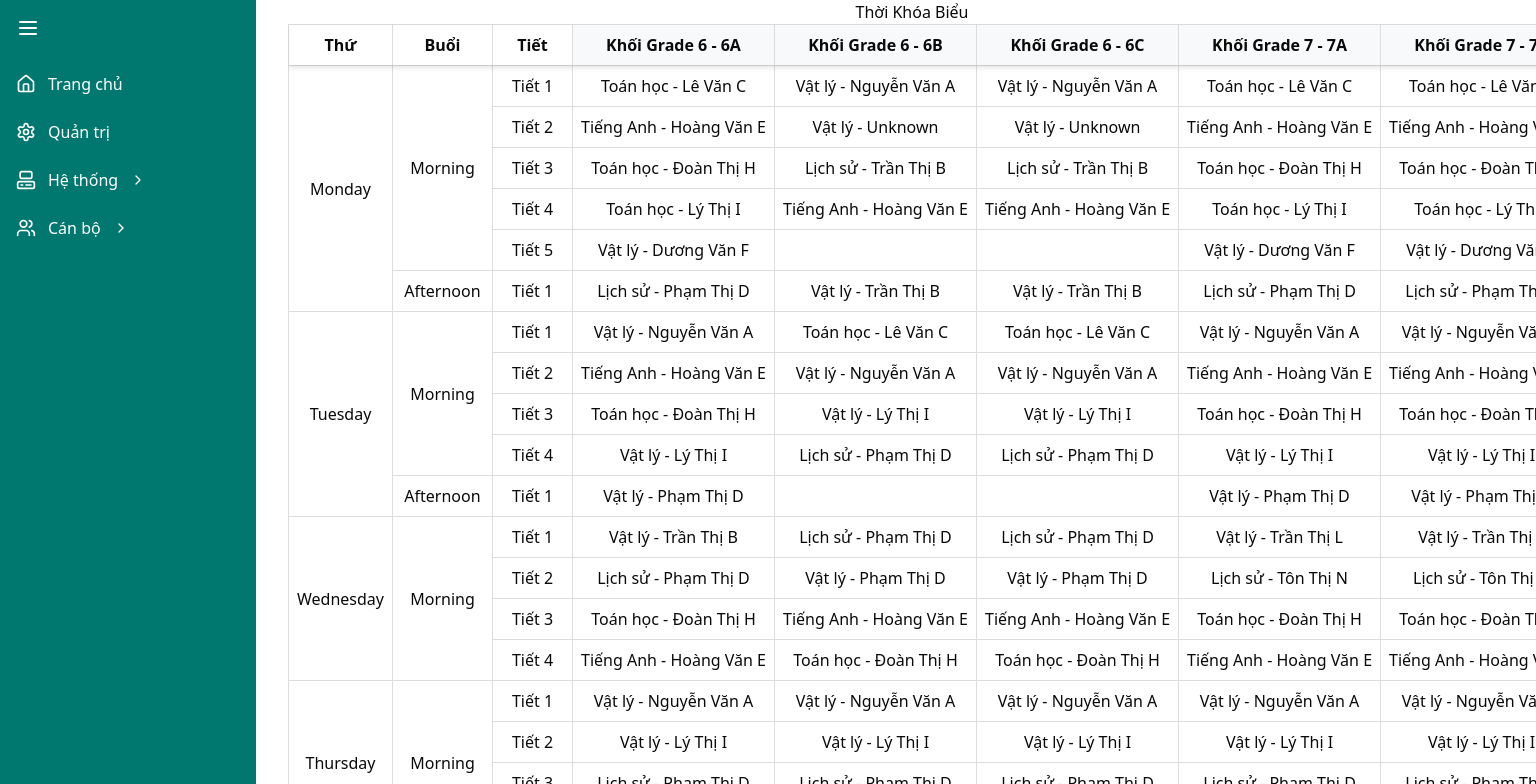
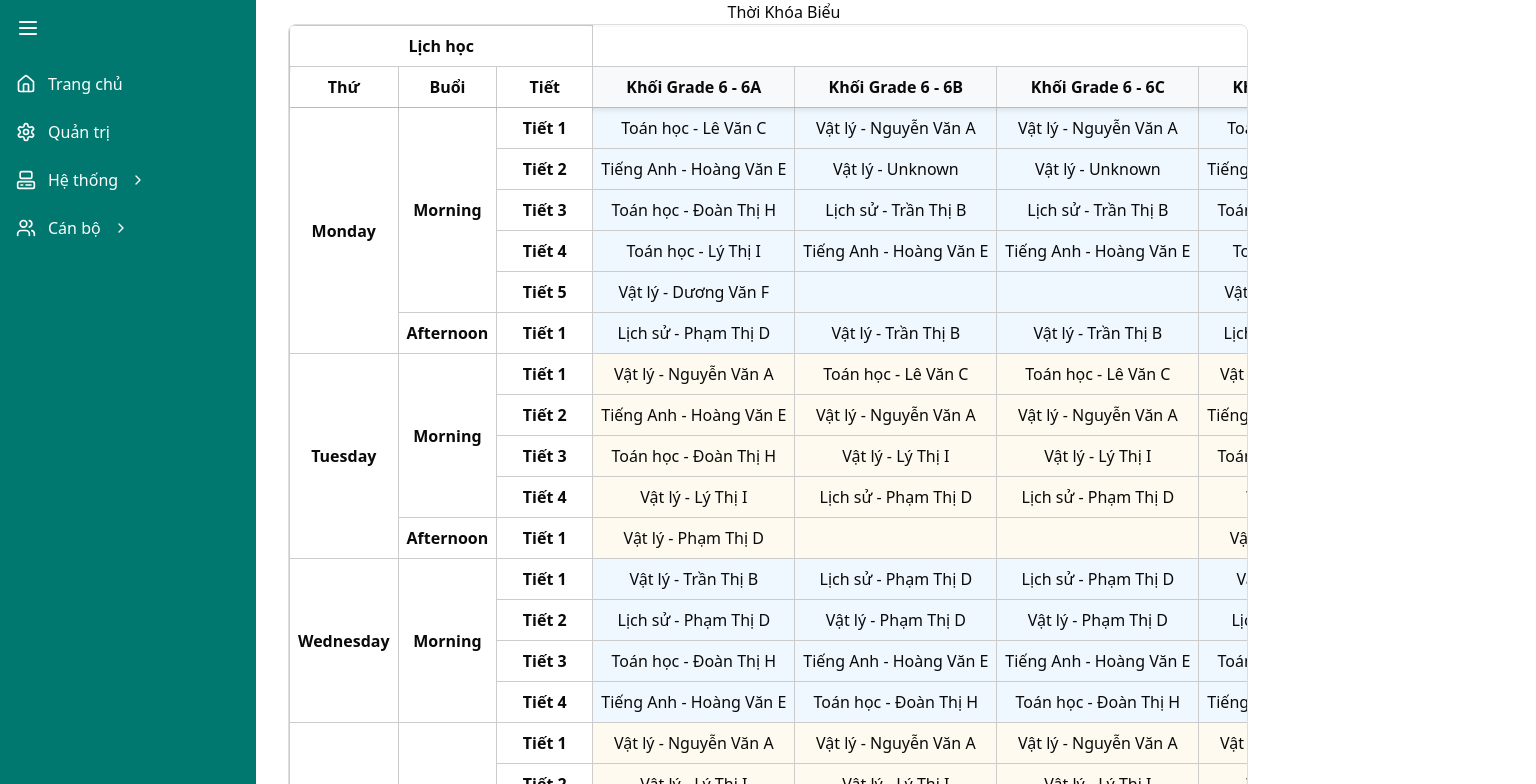
Before and after one commit to khanhpd2402/hgs-management-system, a React (Vite) app in the folder hgs-client/: page /system/schedule in a window 1280 px wide. Shown: the top 784 px of the page, 1536 px wide, since content can reach past the window. Built offline with nearby package versions, Linux system fonts and the light colour scheme.

Commit message:
fix lại giao diện

```diff
--- a/hgs-client/src/pages/Schedule/Schedule.jsx
+++ b/hgs-client/src/pages/Schedule/Schedule.jsx
@@ -28,6 +28,9 @@ const ScheduleTable = () => {
                 <table className="schedule-table">
                     <thead>
                         <tr>
+                            <th className="sticky-header" colSpan={3}>Lịch học</th>
+                        </tr>
+                        <tr>
                             <th className="sticky-col col-1">Thứ</th>
                             <th className="sticky-col col-2">Buổi</th>
                             <th className="sticky-col col-3">Tiết</th>
@@ -36,8 +39,10 @@ const ScheduleTable = () => {
                             ))}
                         </tr>
                     </thead>
+
+
                     <tbody>
-                        {days.map((day) => {
+                        {days.map((day, dayIndex) => {
                             let maxPeriodsInDay = 0;
 
                             sessions.forEach((session) => {
@@ -49,6 +54,9 @@ const ScheduleTable = () => {
                                 maxPeriodsInDay += maxPeriods;
                             });
 
+                            // Xác định class màu cho từng thứ
+                            const rowClass = dayIndex % 2 === 0 ? "even-day" : "odd-day";
+
                             return (
                                 <React.Fragment key={day}>
                                     {sessions.map((session, sessionIndex) => {
@@ -59,7 +67,7 @@ const ScheduleTable = () => {
                                         );
 
                                         return [...Array(maxPeriods)].map((_, periodIndex) => (
-                                            <tr key={`${day}-${session}-${periodIndex}`}>
+                                            <tr key={`${day}-${session}-${periodIndex}`} className={rowClass}>
                                                 {sessionIndex === 0 && periodIndex === 0 && (
                                                     <td className="sticky-col col-1" rowSpan={maxPeriodsInDay}>{day}</td>
                                                 )}
@@ -82,6 +90,7 @@ const ScheduleTable = () => {
                             );
                         })}
                     </tbody>
+
                 </table>
             </div>
         </div>
--- a/hgs-client/src/pages/Schedule/Schedule.scss
+++ b/hgs-client/src/pages/Schedule/Schedule.scss
@@ -1,53 +1,103 @@
 .table-container {
     width: 100%;
-    overflow-x: auto; /* Thanh cuộn ngang */
-    max-width: 100vw;
+    max-width: calc(100vw - 20rem); /* Điều chỉnh linh hoạt theo màn hình */
+    overflow-x: auto; /* Cuộn ngang nếu bảng quá rộng */
+    border: 0.1rem solid #ddd;
+    border-radius: 0.5rem;
+    padding: 0;
+    background-color: #fff;
+    position: relative; /* Tránh phần thừa do sticky */
 }
 
+/* Bảng chính */
 .schedule-table {
-    width: max-content; /* Đảm bảo bảng không bị thu hẹp */
+    width: 100%; /* Căn sát lề */
+    min-width: max-content; /* Tránh bị co nhỏ */
     border-collapse: collapse;
     text-align: center;
+    background-color: white;
+    box-shadow: 0 0.25rem 0.375rem rgba(0, 0, 0, 0.1);
 }
 
+/* Định dạng ô và viền */
 .schedule-table th,
 .schedule-table td {
-    padding: 8px;
-    border: 1px solid #ddd;
-    white-space: nowrap;
+    border: 0.08rem solid #ccc;
+    padding: 0.5rem;
+    text-align: center;
+    white-space: nowrap; /* Tránh bị xuống dòng gây thừa khoảng trống */
 }
 
-/* Cố định 3 cột đầu tiên nhưng giữ đúng rowSpan */
-.sticky-col {
-    position: sticky;
-    left: 0;
-    background-color: white;
-    z-index: 2;
-    box-shadow: 2px 0 5px rgba(0, 0, 0, 0.1);
-    text-align: center;
-}
-
-/* Xử lý căn chỉnh vị trí cho từng cột */
-.col-1 {
-    left: 0;
-    min-width: 80px;
-}
-
-.col-2 {
-    left: 80px;
-    min-width: 100px;
-}
-
-.col-3 {
-    left: 180px;
-    min-width: 80px;
-}
-
-/* Giữ header cố định trên cùng */
+/* Header bảng */
 .schedule-table thead {
     position: sticky;
     top: 0;
     background-color: #f8f9fa;
     z-index: 3;
-    box-shadow: 0 2px 5px rgba(0, 0, 0, 0.1);
+    box-shadow: 0 0.125rem 0.3125rem rgba(0, 0, 0, 0.1);
 }
+
+/* Đảm bảo nền trắng cho tiêu đề */
+.sticky-header {
+    position: sticky;
+    top: 0;
+    left: 0;
+    background-color: white !important;
+    z-index: 6;
+    text-align: center;
+    font-weight: bold;
+    padding: 0.5rem;
+    border-bottom: 0.08rem solid #ccc;
+}
+
+/* Cố định ba cột đầu tiên (Thứ, Buổi, Tiết) */
+.sticky-col {
+    position: sticky;
+    left: 0;
+    background-color: #fff !important;
+    z-index: 5;
+    text-align: center;
+    font-weight: bold;
+    border-right: 0.08rem solid #ccc;
+}
+
+
+
+
+/* Điều chỉnh khoảng cách khi cuộn */
+.col-1 { left: 0; min-width: 4rem; z-index: 6; }
+.col-2 { left: 6.5rem; min-width: 6rem; z-index: 5; }
+.col-3 { left: 12.5rem; min-width: 6rem; z-index: 4; }
+
+/* Xóa khoảng trắng thừa khi cuộn ngang */
+.schedule-table {
+    margin-right: -0.1rem; /* Loại bỏ khoảng trống thừa khi cuộn */
+}
+
+/* Hiệu ứng hover */
+.schedule-table tbody tr:hover {
+    background-color: #f1f1f1;
+}
+
+/* Bo góc trên của header */
+.schedule-table thead th:first-child {
+    border-top-left-radius: 0.5rem;
+}
+
+.schedule-table thead th:last-child {
+    border-top-right-radius: 0.5rem;
+}
+/* Màu cho các thứ chẵn */
+.even-day {
+    background-color: #f0f8ff; /* Màu xanh nhạt */
+}
+
+/* Màu cho các thứ lẻ */
+.odd-day {
+    background-color: #fffaf0; /* Màu cam nhạt */
+}
+
+/* Hiệu ứng hover khi di chuột */
+.schedule-table tbody tr:hover {
+    background-color: #d0ebff !important;
+}
```
